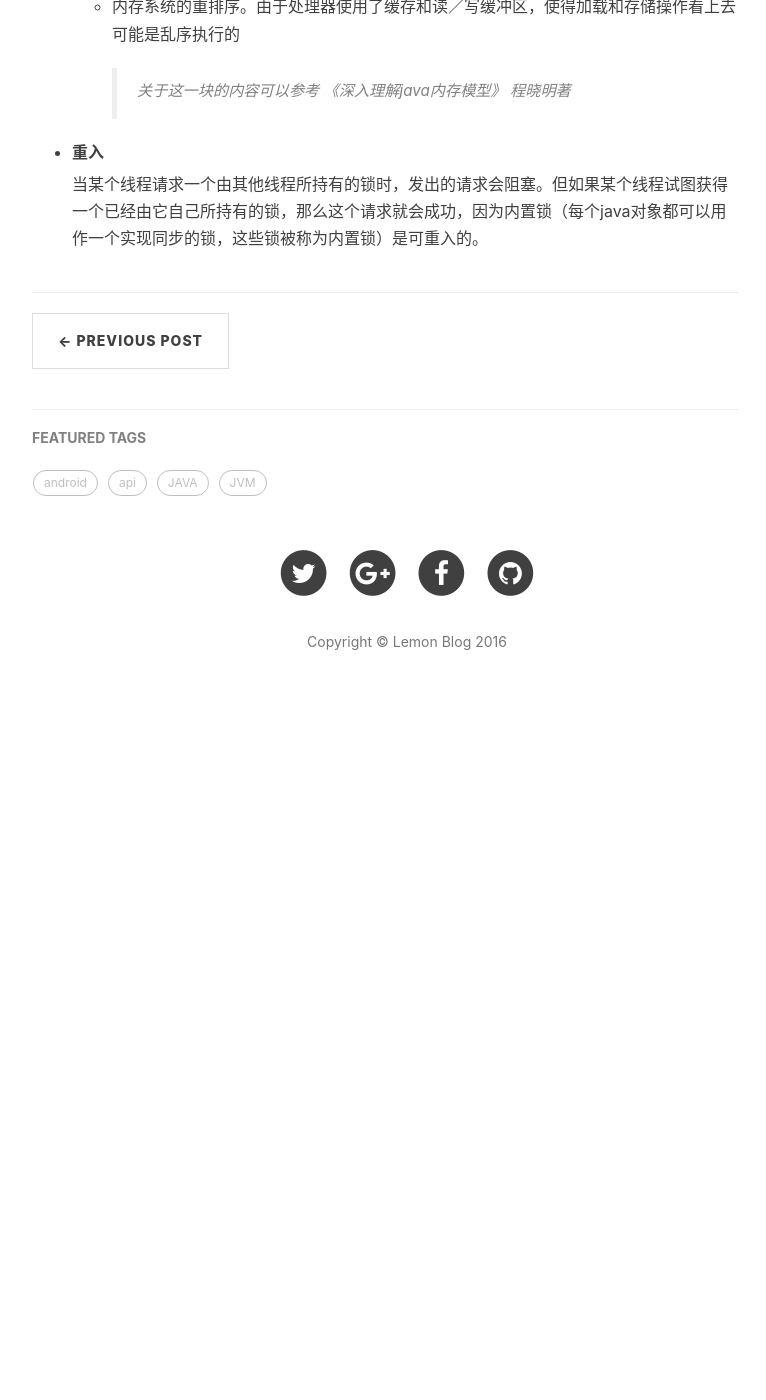
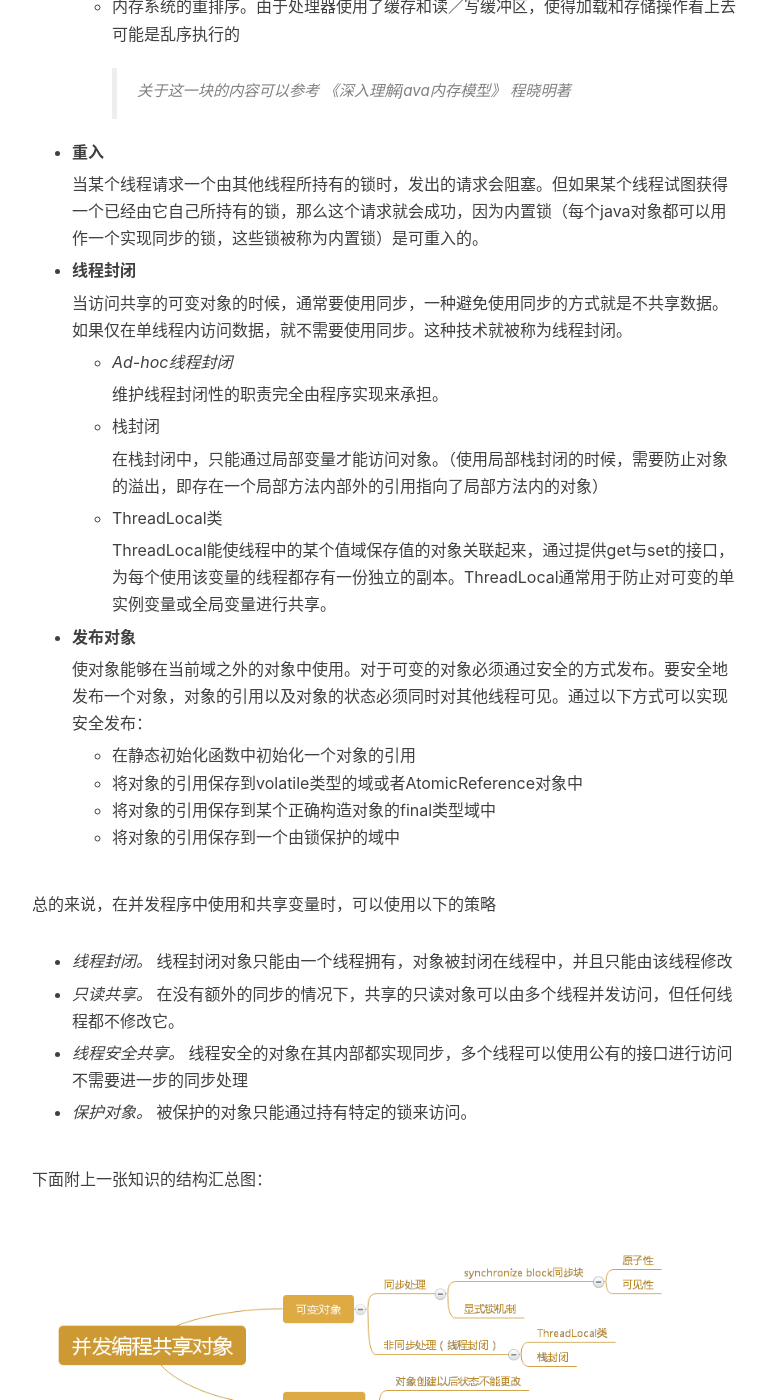
Before and after one commit to Refkay/Refkay.github.io, a Jekyll site: the page built from _posts/2016-03-05-java-concurrency-base.md, in a window 1280 px wide and 1400 px high, scrolled down 1535 px. Shown: the whole window, without its empty margins (233-999 px from the left). Built offline with Jekyll 4.4.1, drawn with Linux system fonts in a browser that asks for light colours; nearby versions of some CDN libraries; comment, search, counter and statistics services are not loaded; before the commit the page ends 2281 px from its top, so only the background shows below that.

Commit message:
update post

```diff
--- a/_posts/2016-03-05-java-concurrency-base.md
+++ b/_posts/2016-03-05-java-concurrency-base.md
@@ -37,3 +37,45 @@ tags:
 * __重入__
 
 	当某个线程请求一个由其他线程所持有的锁时，发出的请求会阻塞。但如果某个线程试图获得一个已经由它自己所持有的锁，那么这个请求就会成功，因为内置锁（每个java对象都可以用作一个实现同步的锁，这些锁被称为内置锁）是可重入的。
+
+* __线程封闭__
+
+	当访问共享的可变对象的时候，通常要使用同步，一种避免使用同步的方式就是不共享数据。如果仅在单线程内访问数据，就不需要使用同步。这种技术就被称为线程封闭。
+
+	* _Ad-hoc线程封闭_
+
+		维护线程封闭性的职责完全由程序实现来承担。
+
+	* 栈封闭
+
+		在栈封闭中，只能通过局部变量才能访问对象。（使用局部栈封闭的时候，需要防止对象的溢出，即存在一个局部方法内部外的引用指向了局部方法内的对象）
+
+	* ThreadLocal类
+
+		ThreadLocal能使线程中的某个值域保存值的对象关联起来，通过提供get与set的接口，为每个使用该变量的线程都存有一份独立的副本。ThreadLocal通常用于防止对可变的单实例变量或全局变量进行共享。
+
+* __发布对象__
+
+	使对象能够在当前域之外的对象中使用。对于可变的对象必须通过安全的方式发布。要安全地发布一个对象，对象的引用以及对象的状态必须同时对其他线程可见。通过以下方式可以实现安全发布：
+
+	* 在静态初始化函数中初始化一个对象的引用
+	* 将对象的引用保存到volatile类型的域或者AtomicReference对象中
+	* 将对象的引用保存到某个正确构造对象的final类型域中
+	* 将对象的引用保存到一个由锁保护的域中
+
+总的来说，在并发程序中使用和共享变量时，可以使用以下的策略
+
+* _线程封闭。_	线程封闭对象只能由一个线程拥有，对象被封闭在线程中，并且只能由该线程修改
+
+
+* _只读共享。_	在没有额外的同步的情况下，共享的只读对象可以由多个线程并发访问，但任何线程都不修改它。
+
+
+* _线程安全共享。_	线程安全的对象在其内部都实现同步，多个线程可以使用公有的接口进行访问不需要进一步的同步处理
+
+
+* _保护对象。_	被保护的对象只能通过持有特定的锁来访问。
+
+下面附上一张知识的结构汇总图：
+
+![](/img/in-post/java-concurrency-base-object-using.png)
```
Also changed, not shown: img/in-post/java-concurrency-base-object-using.png (added).
